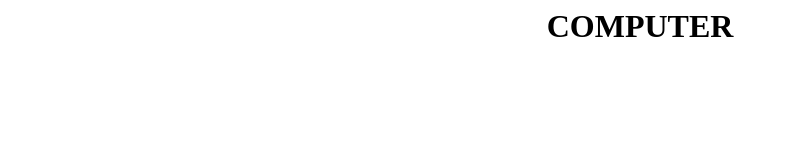
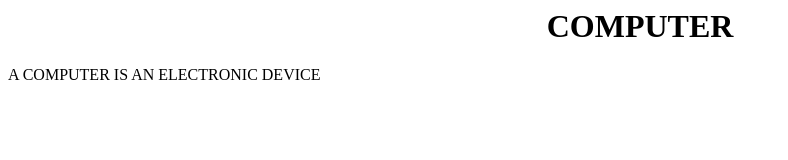
Before and after one commit to rahuljirel/Rahul, a plain HTML site: page index.html in a window 1280 px wide. Shown: the whole page, without its empty margins (0-788 px from the left). Drawn offline with Linux system fonts and the light colour scheme.

Commit message:
Update index.html

```diff
--- a/index.html
+++ b/index.html
@@ -5,6 +5,7 @@ computer
 </title>
 <body>
 <CENTER><h1>COMPUTER </h1> </CENTER>
+  A COMPUTER IS AN ELECTRONIC DEVICE
 
 
 
```
